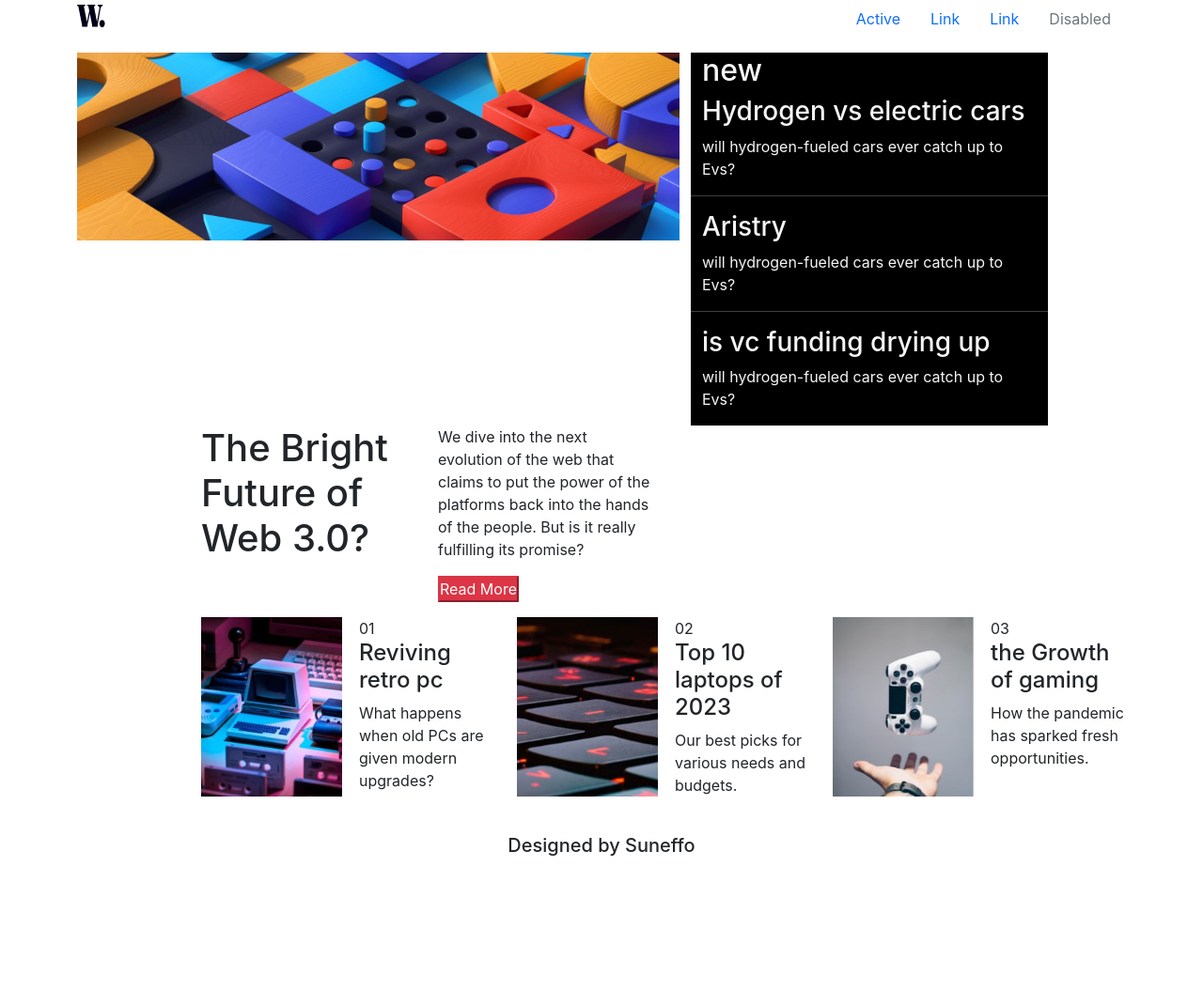
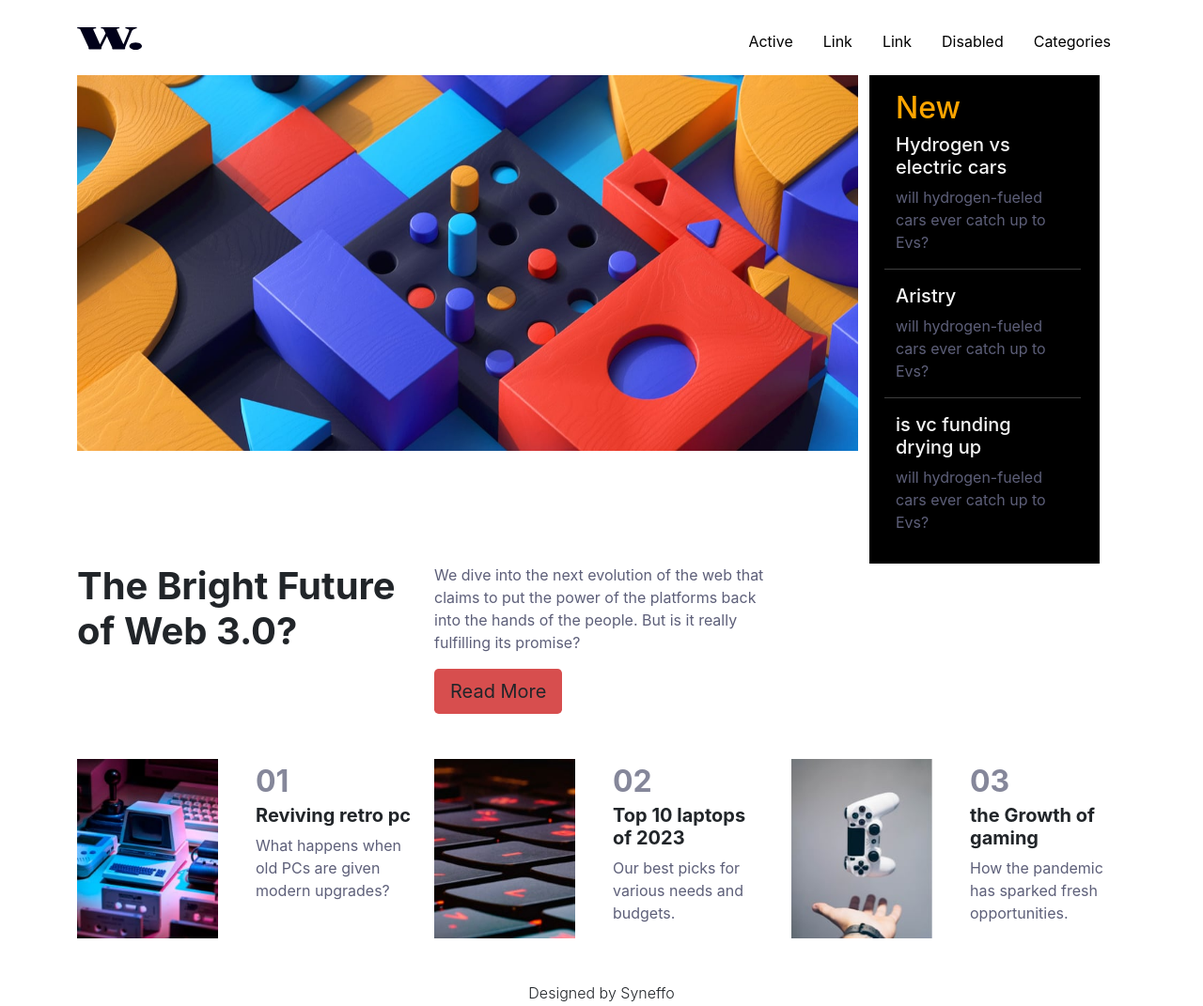
Before and after one commit to Itsajay12/FrontEnd2, a plain HTML site: page earinfotech/index.html in a window 1280 px wide. Shown: the whole page at 94% size. Before the commit the page ends 920 px from the top, so only its background shows below. Drawn offline with nearby package versions, Linux system fonts and the light colour scheme.

Commit message:
completed

```diff
--- a/earinfotech/index.html
+++ b/earinfotech/index.html
@@ -19,10 +19,10 @@
 
     <div class="container">
 
-        <ul class="nav justify-content-end d-flex">
+        <ul class="nav justify-content-end d-flex pt-4  nav1">
                 <div class="flex-grow-1 justify-content-center">
                     <a class="navbar-brand " href="#">
-                        <img src="logo.svg" alt="Bootstrap" width="30" height="24">
+                        <img src="logo.svg" alt="Bootstrap" width="10%" height="24">
                     </a>
                 </div>
 
@@ -37,58 +37,61 @@
                         <a class="nav-link" href="#">Link</a>
                     </li>
                     <li class="nav-item">
-                        <a class="nav-link disabled" aria-disabled="true">Disabled</a>
+                        <a class="nav-link " >Disabled</a>
+                    </li>
+                    <li class="nav-item">
+                        <a class="nav-link " >Categories</a>
                     </li>
 
             </ul>
 
         <div class="row">
-            <div class="col-lg-7 pt-3 " >
-                <img src="banner.jpg" alt="" width="100%" height="200px" class="">
+            <div class="col-lg-9 pt-3 " >
+                <img src="banner.jpg" alt="" width="100%" height="400px" class="">
             </div>
-            <div class="col-lg-4 mt-3" style="background-color: black;color: whitesmoke;">
-                <div class="row">
-                    <div class="col-lg-12">
-                        <h2>new</h2>
+            <div class="col-lg-3 mt-3" style="background-color: black;color: whitesmoke;width: 245px;" >
+                <div class="row p-3"  style="width: 109%;">
+                    <div class="col-lg-12" >
+                        <h2 style="color: orange;">New</h2>
                     </div>
-                    <div class="col-lg-12">
-                        <h3>Hydrogen vs electric cars</h3>
+                    <div class="col-lg-12 ">
+                        <h3 class="fs-5 fw-medium">Hydrogen vs electric cars</h3>
                     </div>
                     <div class="col-lg-12">
                         <p>will hydrogen-fueled cars ever catch up to Evs?</p>
                     </div>
                     <hr>
                     <div class="col-lg-12">
-                        <h3>Aristry</h3>
+                        <h3 class="fs-5 fw-medium" >Aristry</h3>
                         <p>will hydrogen-fueled cars ever catch up to Evs?</p>
                     </div>
                     <hr>
                     <div class="col-lg-12">
-                        <h3>is vc funding drying up</h3>
+                        <h3 class="fs-5 fw-medium">is vc funding drying up</h3>
                         <p>will hydrogen-fueled cars ever catch up to Evs?</p>
                     </div>
 
                 </div>
             </div>
         </div>
-        <div class="row " style="margin-left: 120px;">
-            <div class="col-3">
-                <h1>The Bright Future of Web 3.0?</h1>
+        <div class="row ">
+            <div class="col-4  flex  justify-content-start">
+                <h1 class="fw-bold">The Bright Future of Web 3.0?</h1>
             </div>
-            <div class="col-3">
+            <div class="col-4">
                 <p>We dive into the next evolution of the web that claims to put the power of the platforms back into
                     the hands of the people. But is it really fulfilling its promise?</p>
-                <button class="button btn-danger">Read More</button>
+                <button class="btn btn-lg">Read More</button>
             </div>
         </div>
-        <div class="cards">
-            <div class="row mt-3" style="margin-left: 120px;">
+        <div class="cards mt-5">
+            <div class="row  " >
                 <div class="col-lg-2">
                     <img src="image-retro-pcs.jpg" alt="" width="150px">
                 </div>
                 <div class="col-lg-2 ">
                     <span>01</span>
-                    <h4> Reviving retro pc</h4>
+                    <h4 class="fw-bold fs-5"> Reviving retro pc</h4>
                     <p>
                         What happens when old PCs are given modern upgrades?
                     </p>
@@ -98,7 +101,7 @@
                 </div>
                 <div class="col-lg-2">
                     <span>02</span>
-                    <h4> Top 10 laptops of 2023</h4>
+                    <h4 class="fw-bold fs-5"> Top 10 laptops of 2023</h4>
                     <p>
                         Our best picks for various needs and budgets.
                     </p>
@@ -108,16 +111,16 @@
                 </div>
                 <div class="col-lg-2">
                     <span>03</span>
-                    <h4> the Growth of gaming</h4>
+                    <h4 class="fw-bold fs-5"> the Growth of gaming</h4>
                     <p>
                         How the pandemic has sparked fresh opportunities.
                     </p>
                 </div>
             </div>
         </div>
-        <div class="row mt-4">
-            <div class="col-lg-12 text-center">
-                <h5>Designed by Suneffo</h5>
+        <div class="row ">
+            <div class="col-lg-12 text-center mt-5 display-1 font-monospace">
+                <h5 class="h6 fw-light" >Designed by Syneffo</h5>
             </div>
         </div>
     </div>
--- a/earinfotech/style.css
+++ b/earinfotech/style.css
@@ -17,3 +17,29 @@ body{
 
 
 }
+.nav-link{
+    color: black;
+}
+.nav-link:hover{
+    color: orange;
+}
+p{
+      color: hsl(236, 13%, 42%);
+}
+span{
+
+        color: hsl(236, 13%, 42%);
+        font-weight: bold;
+        font-size: 2rem;
+        opacity: 75%;
+
+}
+h3:hover{
+    color: orange;
+}
+.btn{
+    background-color: rgb(215, 78, 78);
+}
+button:hover{
+     background-color: hsl(240, 100%, 5%);
+}
```
